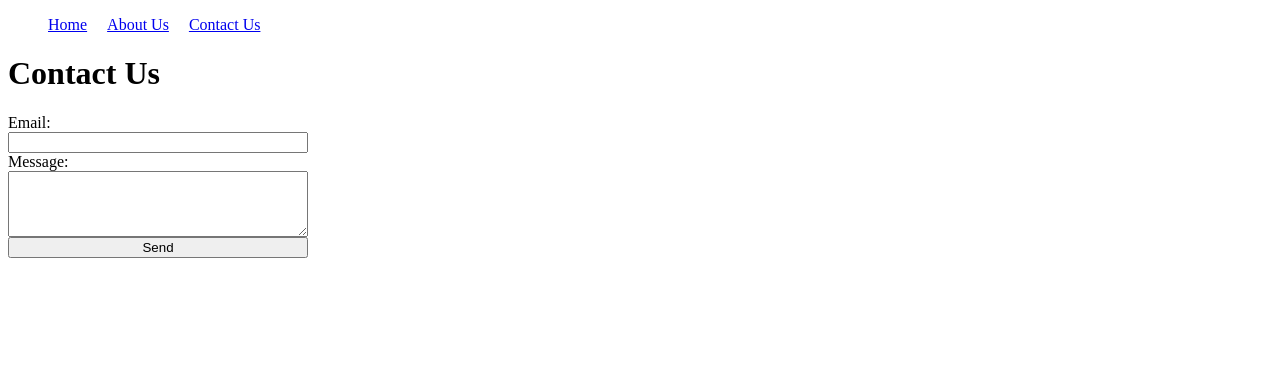
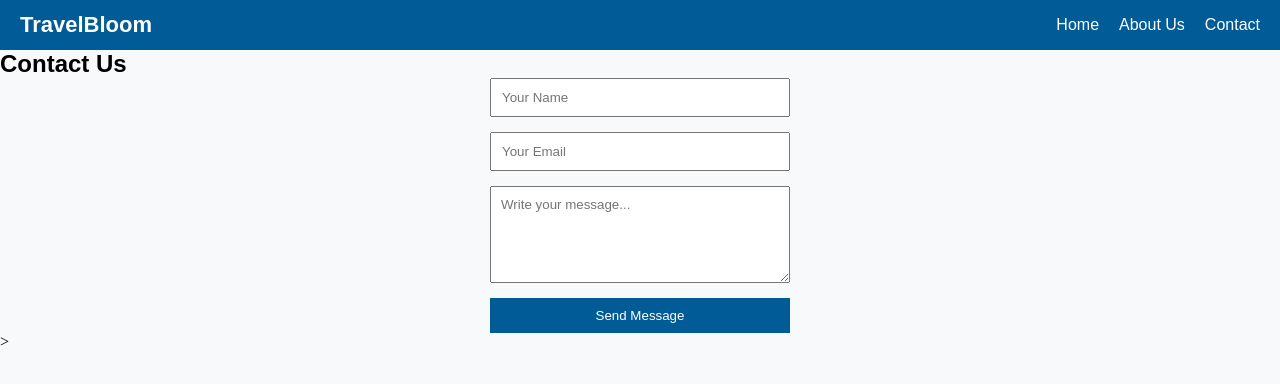
Before and after one commit to PrithviKumarT/Travel_recommendation, a plain HTML site: page contact.html in a window 1280 px wide. Drawn offline with Linux system fonts and the light colour scheme.

Commit message:
Update contact.html

```diff
--- a/contact.html
+++ b/contact.html
@@ -2,6 +2,7 @@
 <html>
 <head>
     <title>Contact Us</title>
+        <link rel="stylesheet" href="styles.css">
             <style>
                     body { font-family: serif; }
                             nav ul { list-style: none; display: flex; gap: 20px; }
@@ -10,25 +11,32 @@
                                         </head>
                                         <body>
 
-<nav>
-    <ul>
+                                           <nav class="navbar">
+                                               <div class="logo">TravelBloom</div>
+
+                                                   <input type="checkbox" id="toggle">
+                                                       <label for="toggle" class="menu-icon">&#9776;</label>
+
+                                                           <ul class="nav-links">
                                                                    <li><a href="index.html">Home</a></li>
                                                                            <li><a href="about.html">About Us</a></li>
-        <li><a href="contact.html">Contact Us</a></li>
-    </ul>
-</nav>
+                                                                                   <li><a href="contact.html">Contact</a></li>
+                                                                                   </ul></nav>
 
-<h1>Contact Us</h1>
+                                                                                   <section class="contact-section">
+                                                                                       <div class="contact-container">
+                                                                                               <h2>Contact Us</h2>
 
-<form>
-    <label>Email:</label>
-    <input type="email" required>
+                                                                                                       <form class="contact-form">
+                                                                                                                   <input type="text" placeholder="Your Name" required>
+                                                                                                                               <input type="email" placeholder="Your Email" required>
+                                                                                                                                           <textarea placeholder="Write your message..." rows="5" required></textarea>
 
-    <label>Message:</label>
-    <textarea rows="4" required></textarea>
-
-    <button type="submit">Send</button>
+                                                                                                                                                       <button type="submit">Send Message</button>
                                                                                                                                                                </form>
+                                                                                                                                                                   </div>
+                                                                                                                                                                   </section>
 
                                                                                                                                                                    </body>
                                                                                                                                                                    </html>
+                                                                                                                                                                   >
```
Lines whose indentation alone changed are shown as unchanged.
